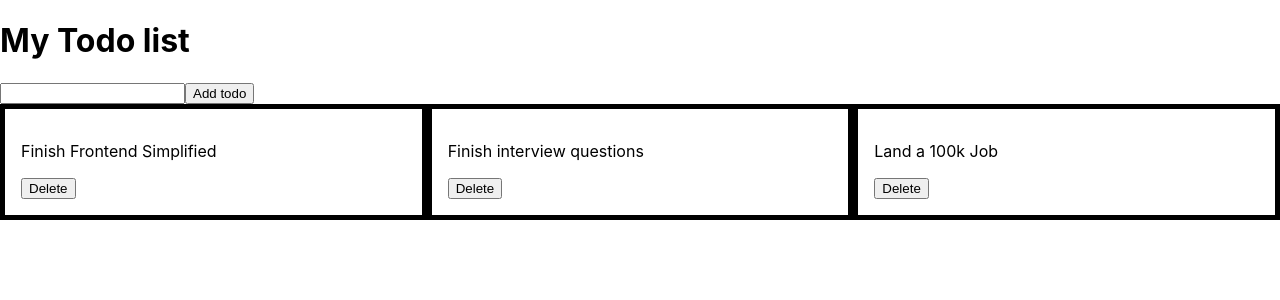
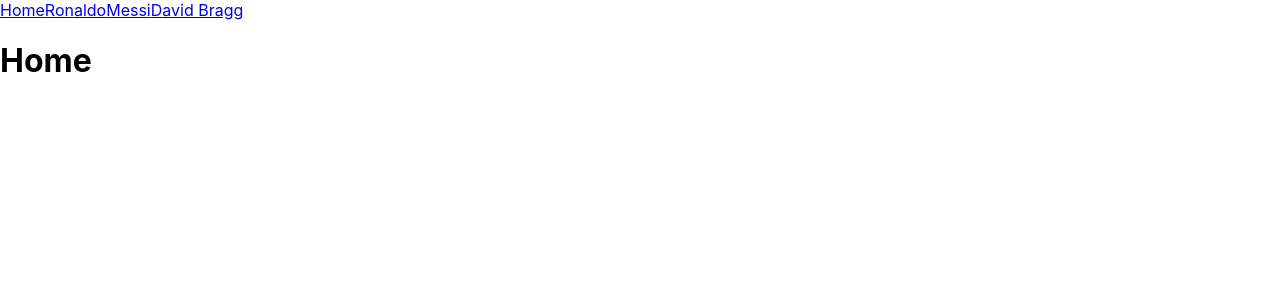
Before and after one commit to THP1993/ReactCC, a React (Create React App) app: page / in a window 1280 px wide. Shown: the top 300 px of the page. Built offline with nearby package versions, Linux system fonts and the light colour scheme.

Commit message:
users h1 not showing

```diff
--- a/package.json
+++ b/package.json
@@ -9,6 +9,7 @@
     "@testing-library/user-event": "^13.5.0",
     "react": "^19.1.1",
     "react-dom": "^19.1.1",
+    "react-router-dom": "^6.3.0",
     "react-scripts": "5.0.1",
     "web-vitals": "^2.1.4"
   },
--- a/src/App.jsx
+++ b/src/App.jsx
@@ -1,35 +1,21 @@
 import "./App.css";
-import Todo from "./components/Todo";
-import Title from "./components/Title";
-import Modal from "./components/Modal";
-import React, {useState} from 'react';
-import Counter from "./components/Counter";
-
+import { BrowserRouter as Router, Routes, Route, Link } from "react-router-dom";
+import Home from "./pages/Home.jsx";
+import About from "./pages/About.jsx";
+import Contact from "./pages/Contact.jsx";
+import Nav from "./components/Nav.jsx"
+import Users from "./pages/Users.jsx"
 
 function App() {
-
-  const [showModal, setShowModal] = useState(false)
-
-  function onTodoDelete () {
-    setShowModal(true)
-    console.log('onTodoDelete()')
-  }
-
   return (
     <div>
-      <Title></Title>
-      <div>
-        <input type="text" onChange={(event) => {
-          console.log(event.target.value)
-        }} />
-        <button onClick={() => setShowModal(true)}>Add todo</button>
-      </div>
-      <div className="todo__wrapper">
-        <Todo onTodoDelete={onTodoDelete} title="Finish Frontend Simplified" />
-        <Todo onTodoDelete={onTodoDelete} title="Finish interview questions" />
-        <Todo onTodoDelete={onTodoDelete} title="Land a 100k Job" />
-      </div>
-      {showModal && <Modal phrase="Are You Sure?"/>}
+      <Router>
+        <Nav />
+        <Routes>
+          <Route path="/" element={<Home />}></Route>
+          <Route path=" /users/:username" element={<Users />} />
+        </Routes>
+      </Router>
     </div>
   );
 }
--- a/src/components/Modal.jsx
+++ b/src/components/Modal.jsx
@@ -1,23 +1,15 @@
 import "./Modal.css";
 
-function Modal({ phrase }) {
-  function confirm() {
-
-    console.log("confirm");
-  }
-  function cancel() {
-    console.log("cancel");
-  }
-
+function Modal({ phrase, cancelModal, confirmModal }) {
   return (
     <>
       <div className="modal">
         <p className="modal__title">{phrase}</p>
         <div className="modal__buttons">
-          <button className="btn btn__cancel" onClick={cancel}>
+          <button className="btn btn__cancel" onClick={cancelModal}>
             Cancel
           </button>
-          <button className="btn" onClick={confirm}>
+          <button className="btn" onClick={confirmModal}>
             Confirm
           </button>
         </div>
--- /dev/null
+++ b/src/components/Nav.jsx
@@ -0,0 +1,14 @@
+import { Link } from "react-router-dom";
+
+function Nav() {
+  return (
+    <nav>
+      <Link to="/">Home</Link>
+      <Link to="./users/ronaldo">Ronaldo</Link>
+      <Link to="./users/messi">Messi</Link>
+      <Link to="./users/br4gg">David Bragg</Link>
+    </nav>
+  );
+}
+
+export default Nav;
--- /dev/null
+++ b/src/pages/About.jsx
@@ -0,0 +1,6 @@
+function About() {
+    return <h1>About</h1>
+
+}
+
+export default About
--- /dev/null
+++ b/src/pages/Contact.jsx
@@ -0,0 +1,6 @@
+function Contact() {
+    return <h1>Contact</h1>
+
+}
+
+export default Contact
--- /dev/null
+++ b/src/pages/Home.jsx
@@ -0,0 +1,6 @@
+function Home() {
+    return <h1>Home</h1>
+
+}
+
+export default Home
--- /dev/null
+++ b/src/pages/Users.jsx
@@ -0,0 +1,8 @@
+function Users(){
+    return (
+    <h1>Users</h1>
+    )
+}
+
+
+export default Users;
```
Also changed, not shown: 1 other file (tests, documents, lock files or other folders).
